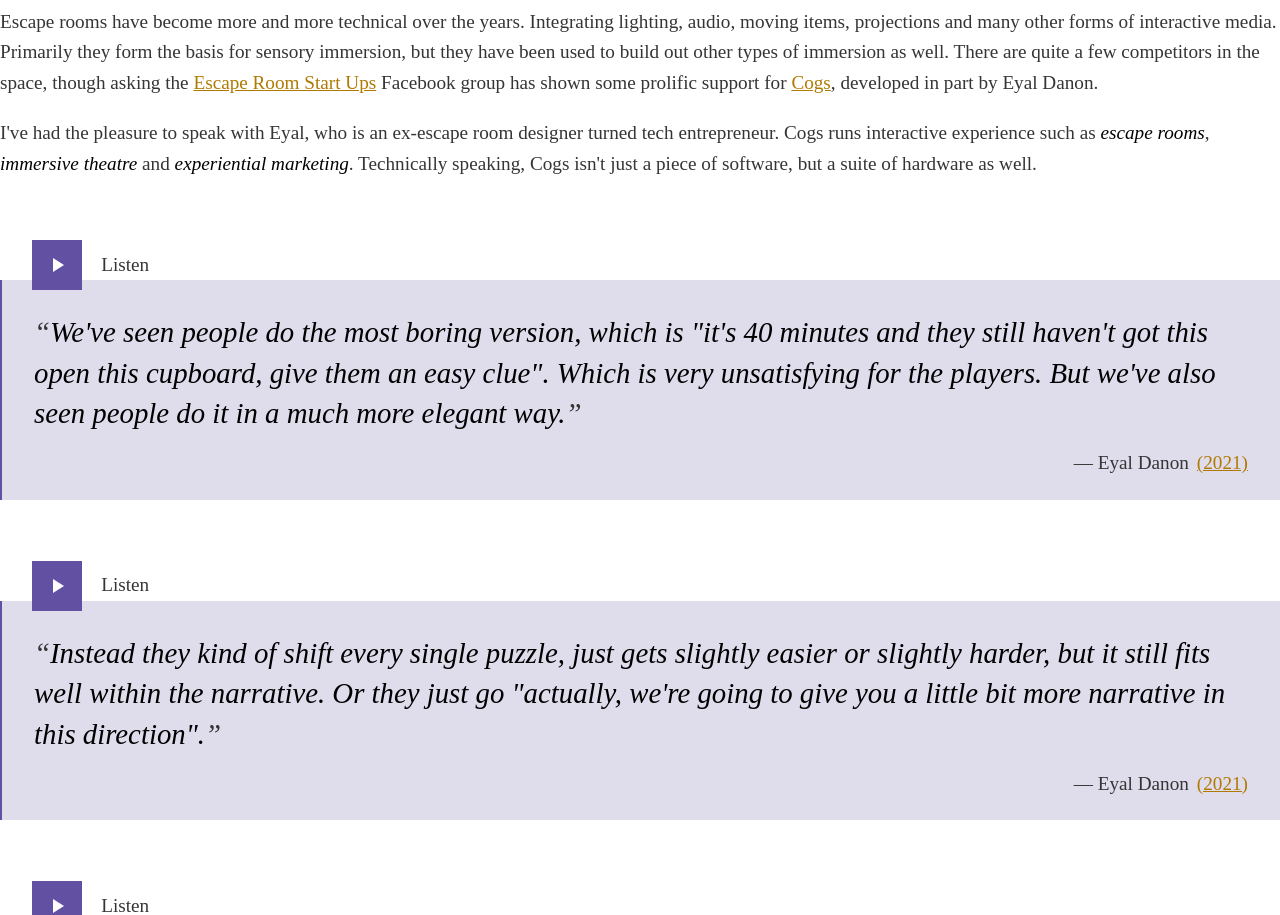
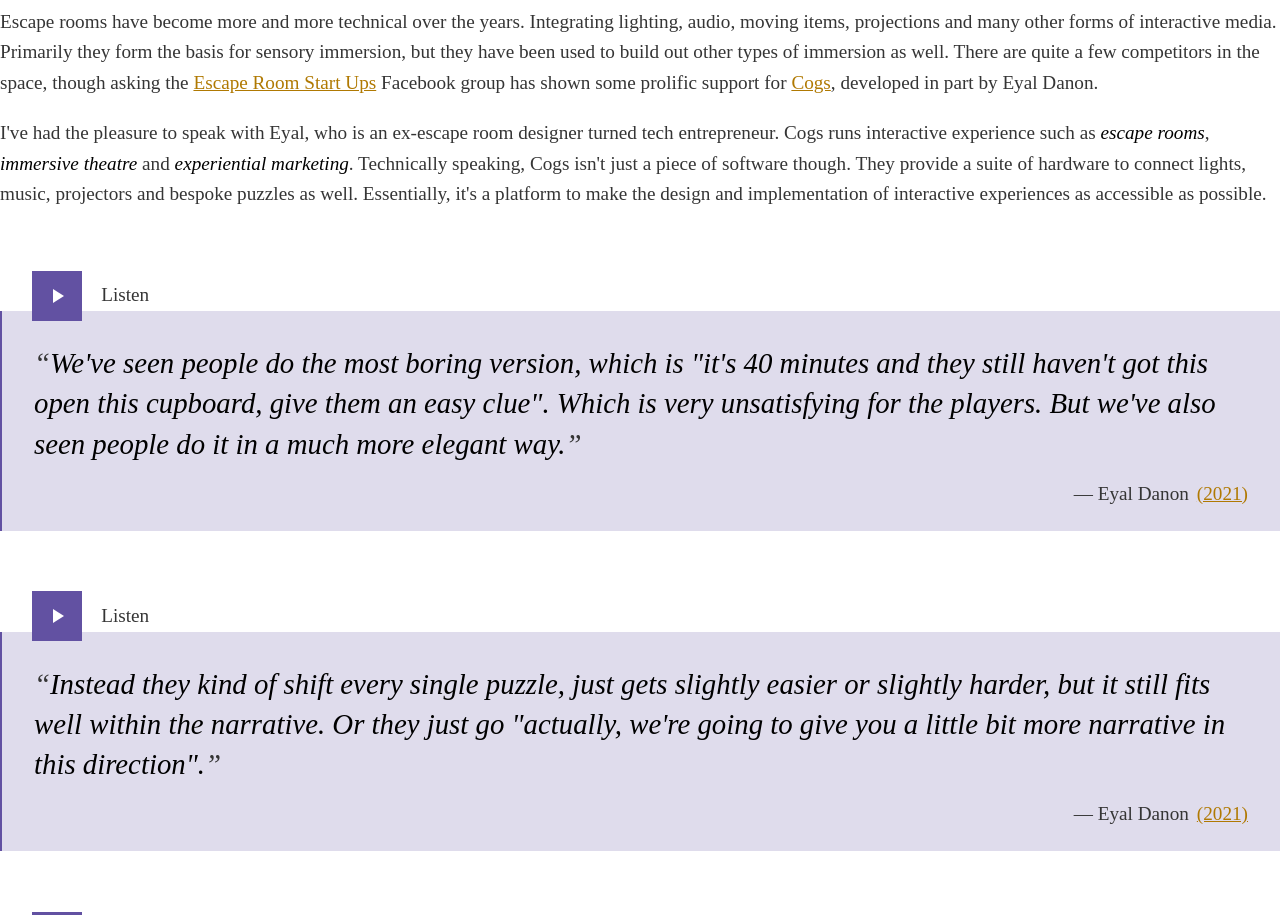
Before and after one commit to nwesthoff/irp-dynamic-difficulty, a Next.js app: page /chapters/findings in a window 1280 px wide. Shown: the part 10703-11618 px from the top of the page. Built offline with nearby package versions, Linux system fonts and the light colour scheme.

Commit message:
📝 Update section on cogs

```diff
--- a/pages/chapters/findings.mdx
+++ b/pages/chapters/findings.mdx
@@ -263,7 +263,7 @@
 
 Escape rooms have become more and more technical over the years. Integrating lighting, audio, moving items, projections and many other forms of interactive media. Primarily they form the basis for sensory immersion, but they have been used to build out other types of immersion as well. There are quite a few competitors in the space, though asking the [Escape Room Start Ups](https://www.facebook.com/groups/ERstartups/permalink/2306313406330367) Facebook group has shown some prolific support for [Cogs](http://cogs.show), developed in part by Eyal Danon.
 
-I've had the pleasure to speak with Eyal, who is an ex-escape room designer turned tech entrepreneur. Cogs runs interactive experience such as _escape rooms_, _immersive theatre_ and _experiential marketing_. Technically speaking, Cogs isn't just a piece of software, but a suite of hardware as well.
+I've had the pleasure to speak with Eyal, who is an ex-escape room designer turned tech entrepreneur. Cogs runs interactive experience such as _escape rooms_, _immersive theatre_ and _experiential marketing_. Technically speaking, Cogs isn't just a piece of software though. They provide a suite of hardware to connect lights, music, projectors and bespoke puzzles as well. Essentially, it's a platform to make the design and implementation of interactive experiences as accessible as possible.
 
 <PlayQuote src="/audio/eyal-danon-boring.mp3" />
 
```
